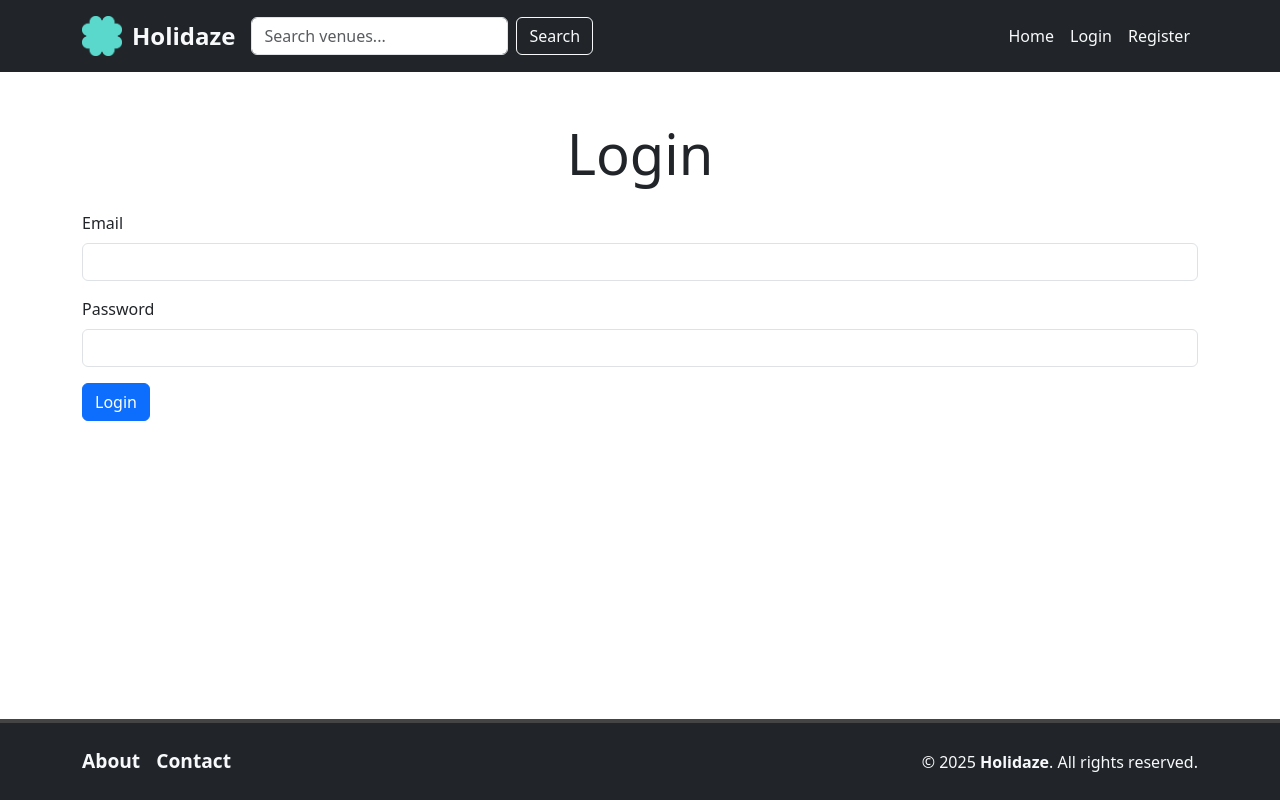
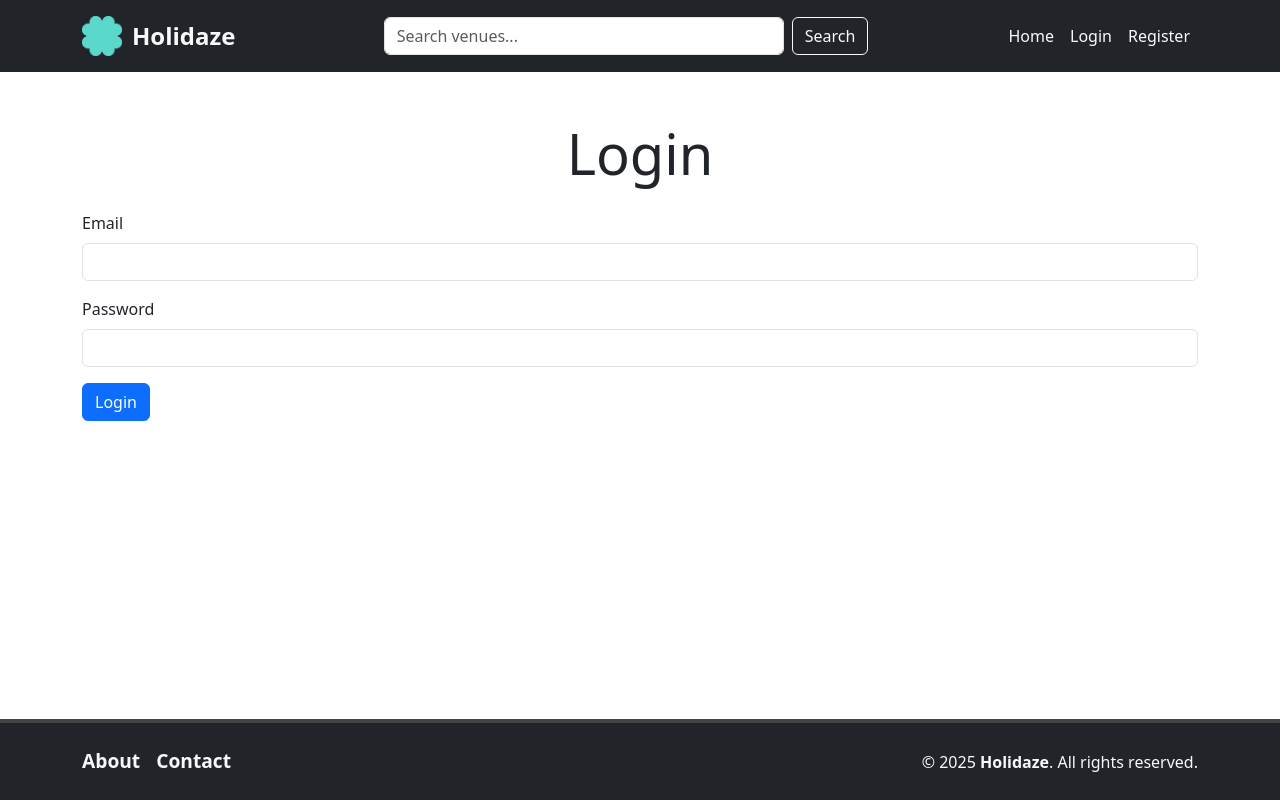
Before and after one commit to robfil50219/project-exam-2, a React (Create React App) app: page /login in a window 1280 px wide. Built offline with nearby package versions, Linux system fonts and the light colour scheme.

Commit message:
header layout fixed

```diff
--- a/src/components/Header.js
+++ b/src/components/Header.js
@@ -22,10 +22,9 @@ const Header = () => {
 
   return (
     <header className="py-3 bg-dark text-light">
-      <div className="container d-flex flex-wrap align-items-center justify-content-between">
-        {/* Left: Logo, Brand and Search */}
-        <div className="d-flex align-items-center">
-          {/* Logo */}
+      <div className="container d-flex align-items-center">
+        {/* Left: Logo and Brand */}
+        <div className="d-flex align-items-center flex-shrink-0">
           <Link to="/" className="d-flex align-items-center text-light text-decoration-none me-3">
             <img
               src={process.env.PUBLIC_URL + '/logoBlue.png'}
@@ -34,22 +33,28 @@ const Header = () => {
             />
             <span className="fs-4 fw-bold">Holidaze</span>
           </Link>
-          <form onSubmit={handleSearchSubmit} className="d-flex">
+        </div>
+
+        {/* Center: Search Bar */}
+        <div className="flex-grow-1 text-center">
+          <form onSubmit={handleSearchSubmit} className="d-inline-flex w-100 justify-content-center">
             <input
               type="text"
               value={query}
               onChange={(e) => setQuery(e.target.value)}
               className="form-control me-2"
               placeholder="Search venues..."
-              style={{ minWidth: "250px" }}
+              style={{ minWidth: "250px", maxWidth: "400px" }}
             />
             <button type="submit" className="btn btn-outline-light">
               Search
             </button>
           </form>
         </div>
+
         {/* Right: Navigation Links */}
-        <ul className="nav">
+        <div className="d-flex align-items-center flex-shrink-0">
+          <ul className="nav mb-0">
             <li className="nav-item">
               <Link className="nav-link px-2 text-light" to="/">Home</Link>
             </li>
@@ -59,7 +64,7 @@ const Header = () => {
                   <Link className="nav-link px-2 text-light" to="/profile">Profile</Link>
                 </li>
                 <li className="nav-item">
-                <button className="nav-link btn btn-link text-light px-2" onClick={handleLogout}>
+                  <button className="btn nav-link btn-link text-light px-2" onClick={handleLogout}>
                     Logout
                   </button>
                 </li>
@@ -76,6 +81,7 @@ const Header = () => {
             )}
           </ul>
         </div>
+      </div>
     </header>
   );
 };
```
Lines whose indentation alone changed are shown as unchanged.
